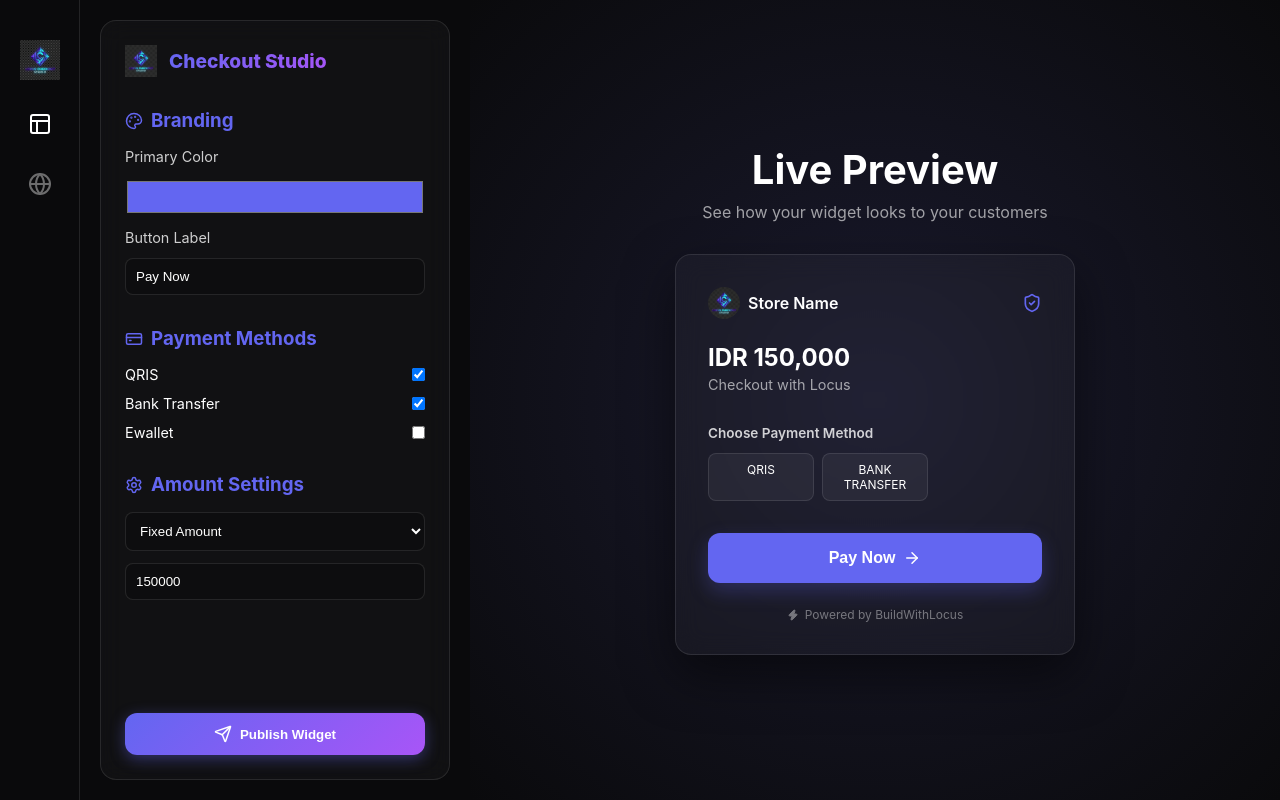
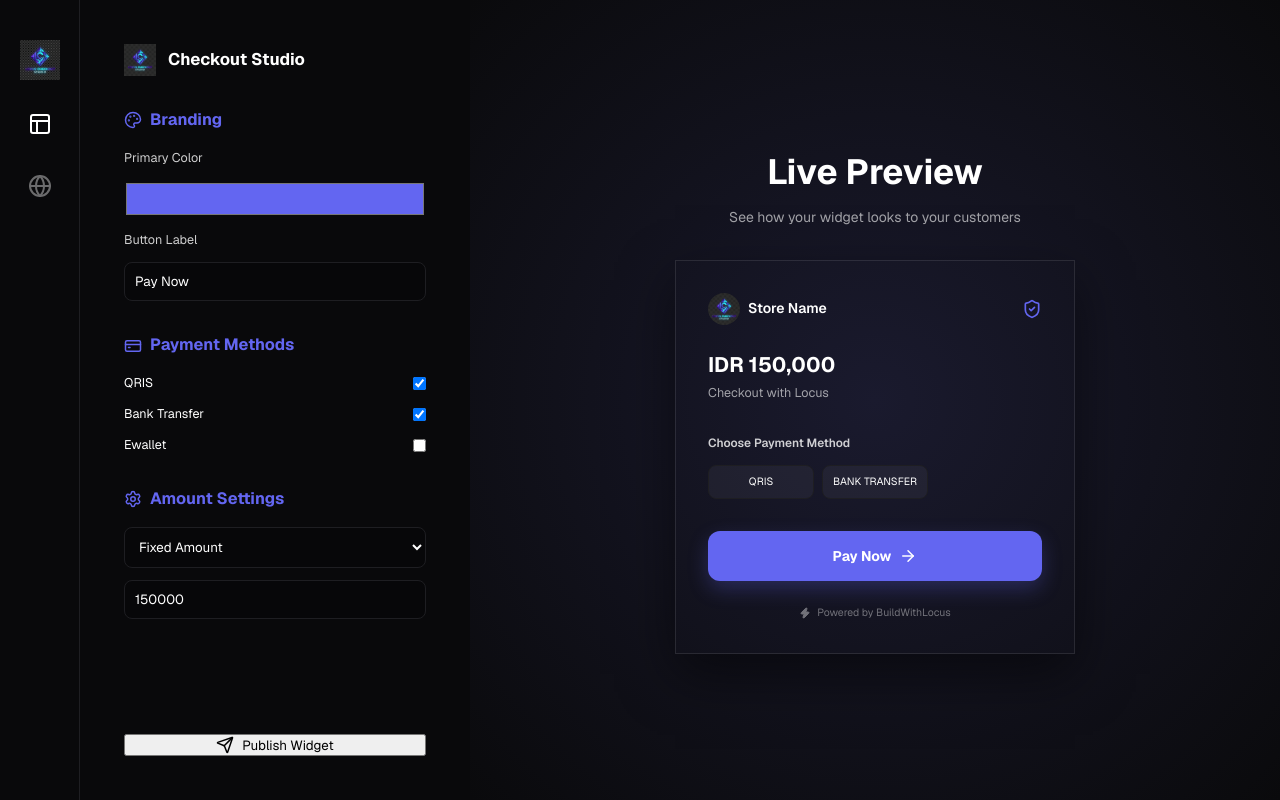
Before and after one commit to maulana-tech/buildwithlocus, a Next.js app: page / in a window 1280 px wide. Built offline with nearby package versions, Linux system fonts and the light colour scheme.

Commit message:
style(src/app/globals.css): redesign: node-based visual editor + dark theme + README update

```diff
--- a/src/app/globals.css
+++ b/src/app/globals.css
@@ -1,18 +1,16 @@
 :root {
-  --background: #0a0a0c;
-  --foreground: #f8f9fa;
+  --background: #09090b;
+  --foreground: #ededef;
 
   --primary: #6366f1;
   --primary-glow: rgba(99, 102, 241, 0.4);
   --secondary: #a855f7;
   --accent: #22d3ee;
 
-  --card-bg: rgba(23, 23, 26, 0.7);
-  --card-border: rgba(255, 255, 255, 0.08);
+  --card-bg: #111113;
+  --card-border: #1e1e22;
   --glass-bg: rgba(255, 255, 255, 0.03);
-  --glass-border: rgba(255, 255, 255, 0.1);
-
-  --font-inter: 'Inter', system-ui, -apple-system, sans-serif;
+  --glass-border: #1e1e22;
 }
 
 * {
@@ -24,11 +22,15 @@
 html,
 body {
   max-width: 100vw;
-  overflow-x: hidden;
+  overflow: hidden;
+  height: 100vh;
   background-color: var(--background);
   color: var(--foreground);
-  font-family: var(--font-inter);
+  font-family: var(--font-geist-sans), system-ui, -apple-system, sans-serif;
+  font-size: 14px;
+  line-height: 1.5;
   -webkit-font-smoothing: antialiased;
+  -moz-osx-font-smoothing: grayscale;
 }
 
 a {
@@ -36,40 +38,10 @@ a {
   text-decoration: none;
 }
 
-/* Glassmorphism Utility */
-.glass {
-  background: var(--glass-bg);
-  backdrop-filter: blur(12px);
-  -webkit-backdrop-filter: blur(12px);
-  border: 1px solid var(--glass-border);
-  border-radius: 16px;
+button, input, select, textarea {
+  font-family: inherit;
 }
 
-.gradient-text {
-  background: linear-gradient(135deg, var(--primary), var(--secondary));
-  -webkit-background-clip: text;
-  -webkit-text-fill-color: transparent;
-  font-weight: 800;
-}
-
-.glow-button {
-  background: linear-gradient(135deg, var(--primary), var(--secondary));
-  color: white;
-  border: none;
-  padding: 12px 24px;
-  border-radius: 12px;
-  font-weight: 600;
-  cursor: pointer;
-  transition: all 0.3s ease;
-  box-shadow: 0 4px 15px var(--primary-glow);
-}
-
-.glow-button:hover {
-  transform: translateY(-2px);
-  box-shadow: 0 8px 25px var(--primary-glow);
-}
-
-/* Animations */
 @keyframes fadeIn {
   from { opacity: 0; transform: translateY(10px); }
   to { opacity: 1; transform: translateY(0); }
@@ -78,3 +50,20 @@ a {
 .animate-fade-in {
   animation: fadeIn 0.5s ease forwards;
 }
+
+@keyframes spin {
+  to { transform: rotate(360deg); }
+}
+
+.animate-spin {
+  animation: spin 1s linear infinite;
+}
+
+.animate-pulse {
+  animation: pulse 2s cubic-bezier(0.4, 0, 0.6, 1) infinite;
+}
+
+@keyframes pulse {
+  0%, 100% { opacity: 1; }
+  50% { opacity: 0.5; }
+}
```
